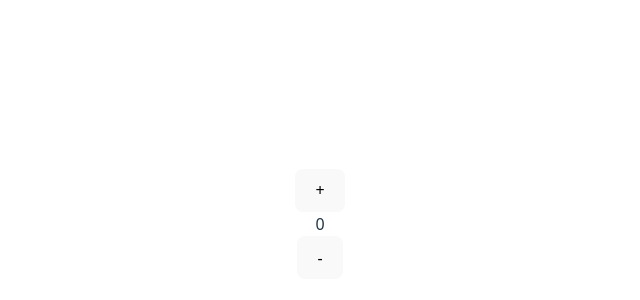
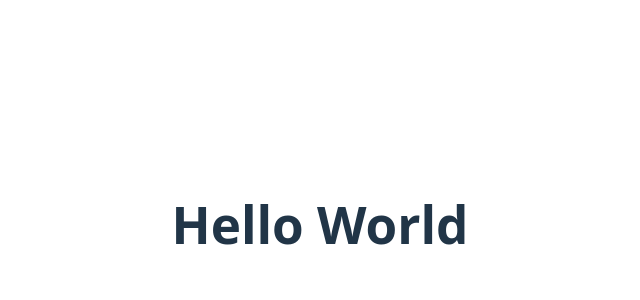
Before and after one commit to kumaragurubaran-Kovan/first-react-project, a React (Vite) app: page / in a window 1280 px wide. Shown: the part 176-476 px from the top of the page, without its empty margins (320-960 px from the left). Built offline with nearby package versions, Linux system fonts and the light colour scheme.

Commit message:
functional component (component composition)

```diff
--- a/src/App.tsx
+++ b/src/App.tsx
@@ -1,46 +1,15 @@
-import { useState } from 'react'
-import reactLogo from './assets/react.svg'
-import viteLogo from '/vite.svg'
+// import { useState } from 'react'
+// import reactLogo from './assets/react.svg'
+// import viteLogo from '/vite.svg'
+// import ReactDOM from 'react-dom'
+import { createRoot } from 'react-dom/client'
 import './App.css'
+
+
 
 function App() {
 
-  const [counter, setCounter ]= useState(0);
-
-  function Increment(){
-    if (counter<0) {
-      setCounter(0);
-    }
-    else{
-    setCounter(counter+1);
-    }
-  };
-
-  function Decrement(){
-    if (counter<0) {
-      setCounter(0);
-    }
-    else{
-    if (counter<=0) return
-    setCounter(counter-1);
-    }
-  };
-
-
-  return(
-    <div>
-      <button onClick={Increment}>
-        +
-      </button>
-      <div>
-        {counter}
-      </div>
-      <button onClick={Decrement}>
-        -
-      </button>
-    </div>
-  )
-};
-
-
+const heading = <h1 id="heading">Hello World</h1>
+return heading
+}
 export default App
```
